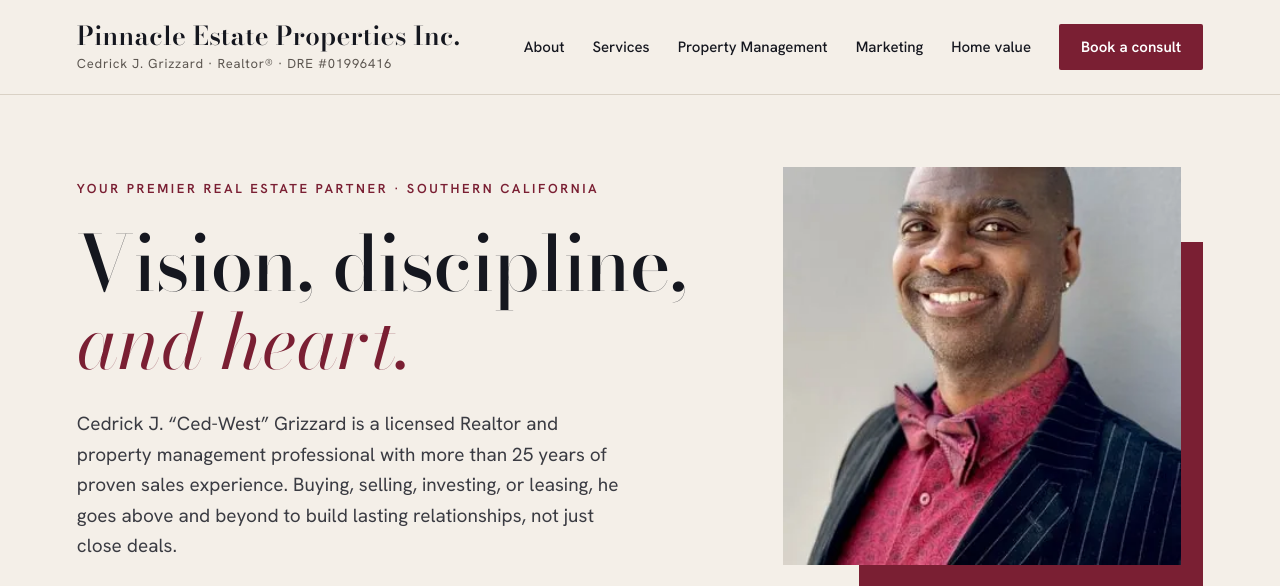
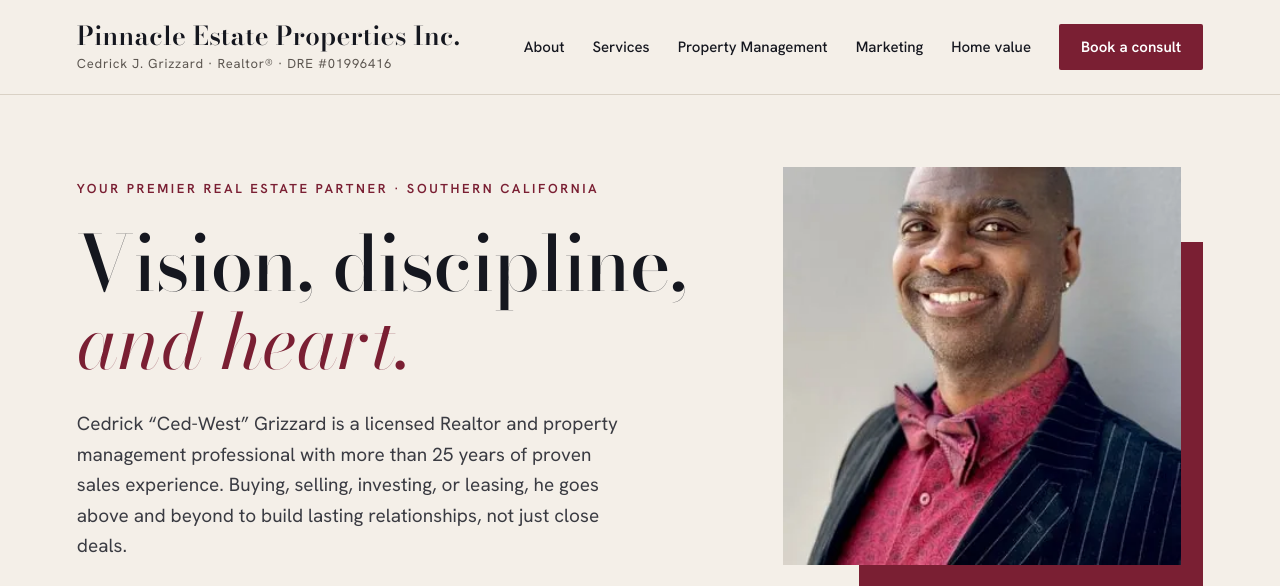
Before and after one commit to Cedeced/Ced-West-Realty, a plain HTML site: page index.html in a window 1280 px wide. Shown: the top 586 px of the page. Drawn offline with nearby package versions, Linux system fonts and the light colour scheme.

Commit message:
Drop middle initial in hero intro
Co-Authored-By: Claude Opus 5.5 <noreply@anthropic.com>
Claude-Session: https://claude.ai/code/session_016gs541oZUAZ8m8KZ83s2t4

```diff
--- a/index.html
+++ b/index.html
@@ -100,7 +100,7 @@ select{appearance:auto}
 <div style="flex: 1 1 520px; display: flex; flex-direction: column; gap: 28px;">
 <div style="font-size: 13px; font-weight: 600; letter-spacing: 0.2em; text-transform: uppercase; color: #7a1f33;">Your Premier Real Estate Partner · Southern California</div>
 <h1 style="margin: 0; font-family: 'Bodoni Moda', Georgia, serif; font-weight: 500; font-size: clamp(44px, 6vw, 88px); line-height: 1.02; letter-spacing: -0.01em;">Vision, discipline, <em style="font-weight: 400; color: #7a1f33;">and heart.</em></h1>
-<p style="margin: 0; max-width: 560px; font-size: 19px; line-height: 1.6; color: #3a3b42;">Cedrick J. “Ced-West” Grizzard is a licensed Realtor and property management professional with more than 25 years of proven sales experience. Buying, selling, investing, or leasing, he goes above and beyond to build lasting relationships, not just close deals.</p>
+<p style="margin: 0; max-width: 560px; font-size: 19px; line-height: 1.6; color: #3a3b42;">Cedrick “Ced-West” Grizzard is a licensed Realtor and property management professional with more than 25 years of proven sales experience. Buying, selling, investing, or leasing, he goes above and beyond to build lasting relationships, not just close deals.</p>
 <div style="display: flex; flex-wrap: wrap; gap: 14px;">
 <a href="#contact" style="padding: 17px 30px; background: #15171f; color: #f4efe8; font-size: 16px; font-weight: 600; border-radius: 2px;">Start a conversation</a>
 <a href="#services" style="padding: 16px 30px; border: 1px solid #15171f; font-size: 16px; font-weight: 600; border-radius: 2px;">See how Ced works</a>
```
